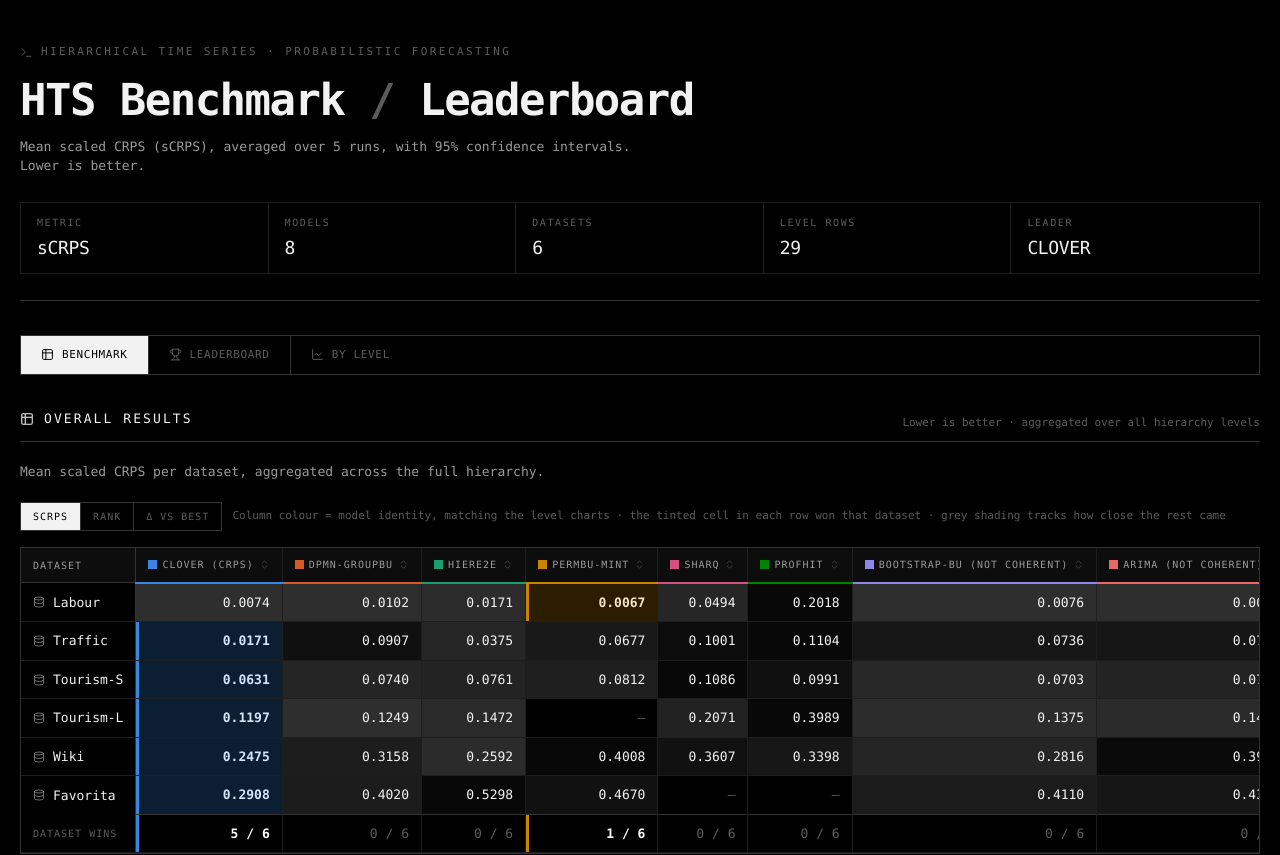
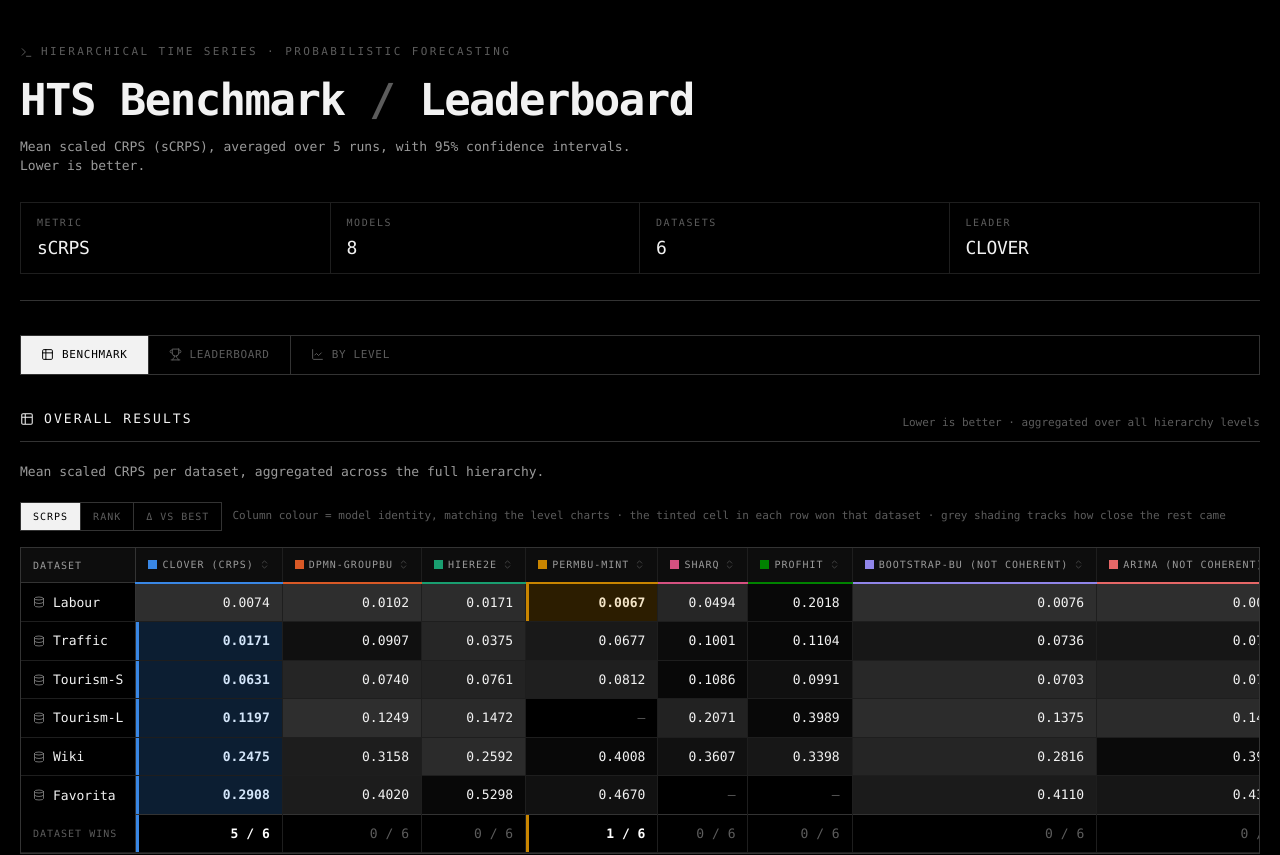
Before and after one commit to FYP22CSE-Chronas/benchmark-leaderboard, a React (Vite) app: page / in a window 1280 px wide. Shown: the top 855 px of the page. Built offline with nearby package versions, Linux system fonts and the light colour scheme.

Commit message:
refactor: remove unused levelCount calculation from App component

```diff
--- a/src/App.jsx
+++ b/src/App.jsx
@@ -26,10 +26,6 @@ export default function App() {
     [],
   );
 
-  const levelCount = useMemo(
-    () => Object.values(data.byLevel).reduce((sum, rows) => sum + rows.length, 0),
-    [],
-  );
   const leader = entries[0];
 
   return (
@@ -56,10 +52,6 @@ export default function App() {
           <div className="stat">
             <div className="stat__k">Datasets</div>
             <div className="stat__v">{data.overall.length}</div>
-          </div>
-          <div className="stat">
-            <div className="stat__k">Level rows</div>
-            <div className="stat__v">{levelCount}</div>
           </div>
           <div className="stat">
             <div className="stat__k">Leader</div>
```
